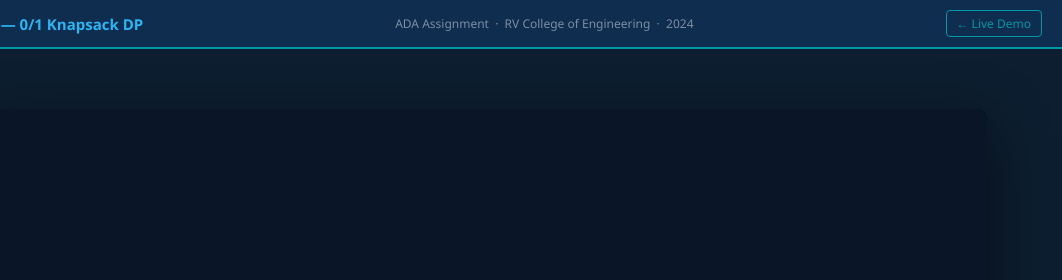
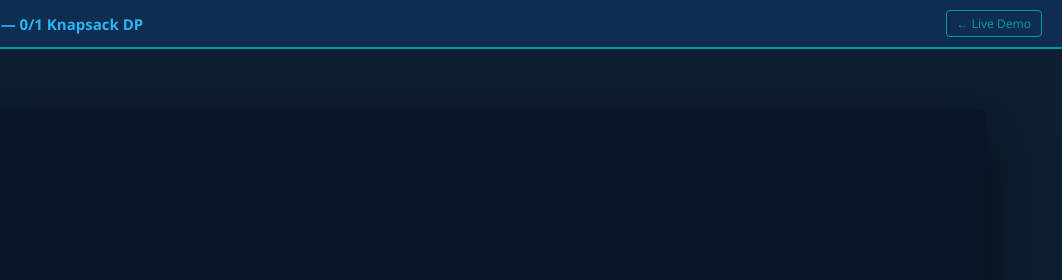
Before and after one commit to Mohamed-Ali-4/cloud-resource-allocation-dp, a website: page docs/presentation.html in a window 1280 px wide. Shown: the top 280 px of the page, 218-1280 px from the left. Drawn offline with Linux system fonts and the light colour scheme.

Commit message:
Remove meta information from presentation.html

```diff
--- a/docs/presentation.html
+++ b/docs/presentation.html
@@ -269,7 +269,6 @@
 
 <header>
   <h1>Cloud Resource Allocation — 0/1 Knapsack DP</h1>
-  <div class="meta">ADA Assignment &nbsp;·&nbsp; RV College of Engineering &nbsp;·&nbsp; 2024</div>
   <a class="back-link" href="index.html">← Live Demo</a>
 </header>
 
```
